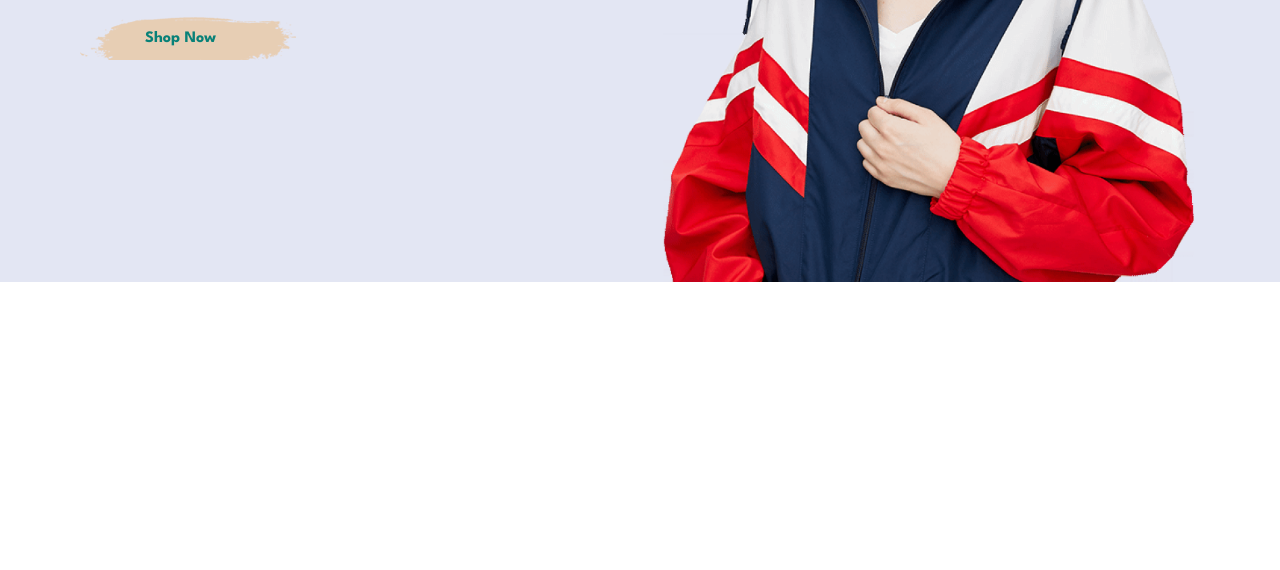
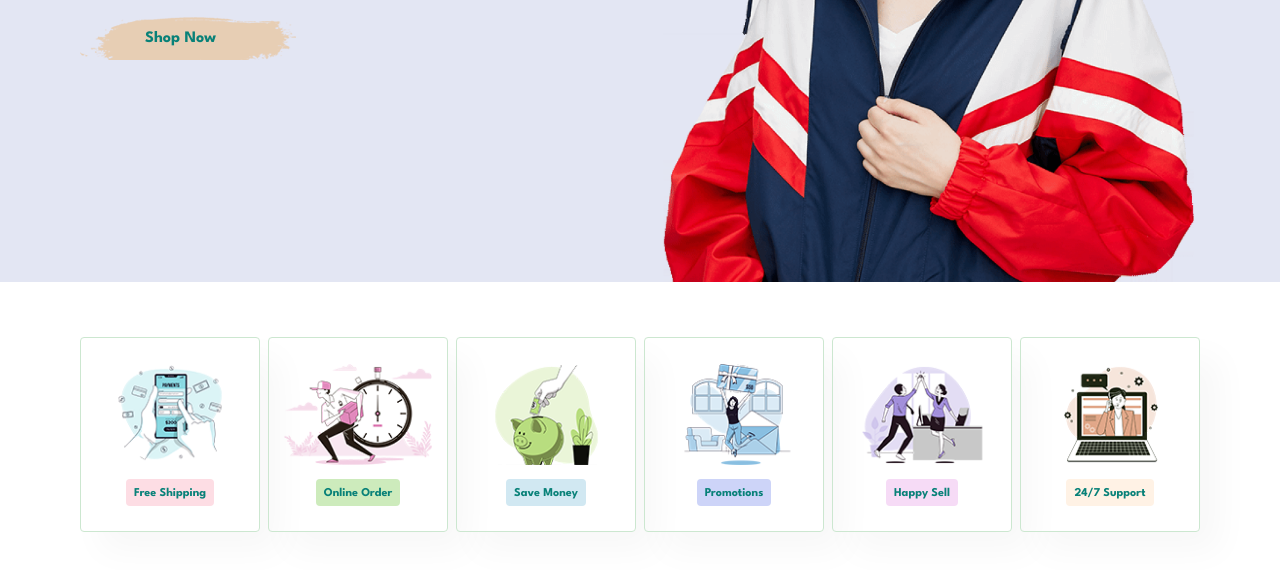
Before and after one commit to mobeen-asif/Ecommerce-Website, a plain HTML site: page index.html in a window 1280 px wide. Shown: the part 490-1060 px from the top of the page. Before the commit the page ends 800 px from the top, so only its background shows below. Drawn offline with Linux system fonts and the light colour scheme.

Commit message:
feature section completed.

```diff
--- a/index.html
+++ b/index.html
@@ -30,7 +30,32 @@
         <button>Shop Now</button>
     </section>
 
-
+    <section id="feature" class="section-p1">
+        <div class="fe-box">
+            <img src="./images/features/f1.png" alt="">
+            <h6>Free Shipping</h6>
+        </div>
+        <div class="fe-box">
+            <img src="./images/features/f2.png" alt="">
+            <h6>Online Order</h6>
+        </div>
+        <div class="fe-box">
+            <img src="./images/features/f3.png" alt="">
+            <h6>Save Money</h6>
+        </div>
+        <div class="fe-box">
+            <img src="./images/features/f4.png" alt="">
+            <h6>Promotions</h6>
+        </div>
+        <div class="fe-box">
+            <img src="./images/features/f5.png" alt="">
+            <h6>Happy Sell</h6>
+        </div>
+        <div class="fe-box">
+            <img src="./images/features/f6.png" alt="">
+            <h6>24/7 Support</h6>
+        </div>
+    </section>
     <script src="app.js"></script>
 </body>
 </html>
--- a/style.css
+++ b/style.css
@@ -122,3 +122,49 @@ body{
     font-weight: 700;
     font-size: 16px;
 }
+/* ################### feature section styling ######################## */
+#feature .fe-box{
+    width: 180px;
+    text-align: center;
+    padding: 25px 15px;
+    box-shadow: 20px 20px 34px rgba(0,0,0,0.03);
+    border: 1px solid #cce7d0;
+    border-radius: 4px;
+    margin: 15px 0;
+}
+#feature{
+    display: flex;
+    align-items: center;
+    justify-content: space-between;
+    flex-wrap: wrap;
+}
+#feature .fe-box img{
+    width: 100%;
+    margin-bottom: 10px;
+}
+#feature .fe-box:hover{
+    box-shadow: 10px 10px 54px rgba(70,62,221,0.1);
+}
+#feature .fe-box h6{
+    display: inline-block;
+    padding: 9px 8px 6px 8px;
+    line-height: 1;
+    border-radius: 4px;
+    color: #088178;
+    background-color: #fddde4;
+}
+#feature .fe-box:nth-child(2) h6{
+    background: #cdebbc;
+}
+#feature .fe-box:nth-child(3) h6{
+    background: #d1e8f2;
+}
+#feature .fe-box:nth-child(4) h6{
+    background: #cdd4f8;
+}
+#feature .fe-box:nth-child(5) h6{
+    background: #f6dbf6;
+}
+#feature .fe-box:nth-child(6) h6{
+    background: #fff2e5;
+}
```
